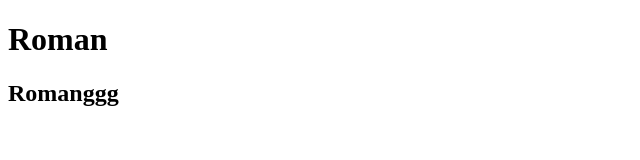
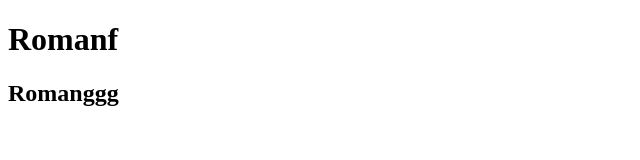
Before and after one commit to Deleno1337/test_repo, a plain HTML site: page index.html in a window 1280 px wide. Shown: the full height of the page, 0-640 px from the left. Drawn offline with Linux system fonts and the light colour scheme.

Commit message:
New commit

```diff
--- a/index.html
+++ b/index.html
@@ -6,7 +6,7 @@
     <title>Document</title>
 </head>
 <body>
-    <h1>Roman</h1>
+    <h1>Romanf</h1>
     <h2>Romanggg</h2>
 </body>
 </html>
```
Also changed, not shown: 1 other file.
